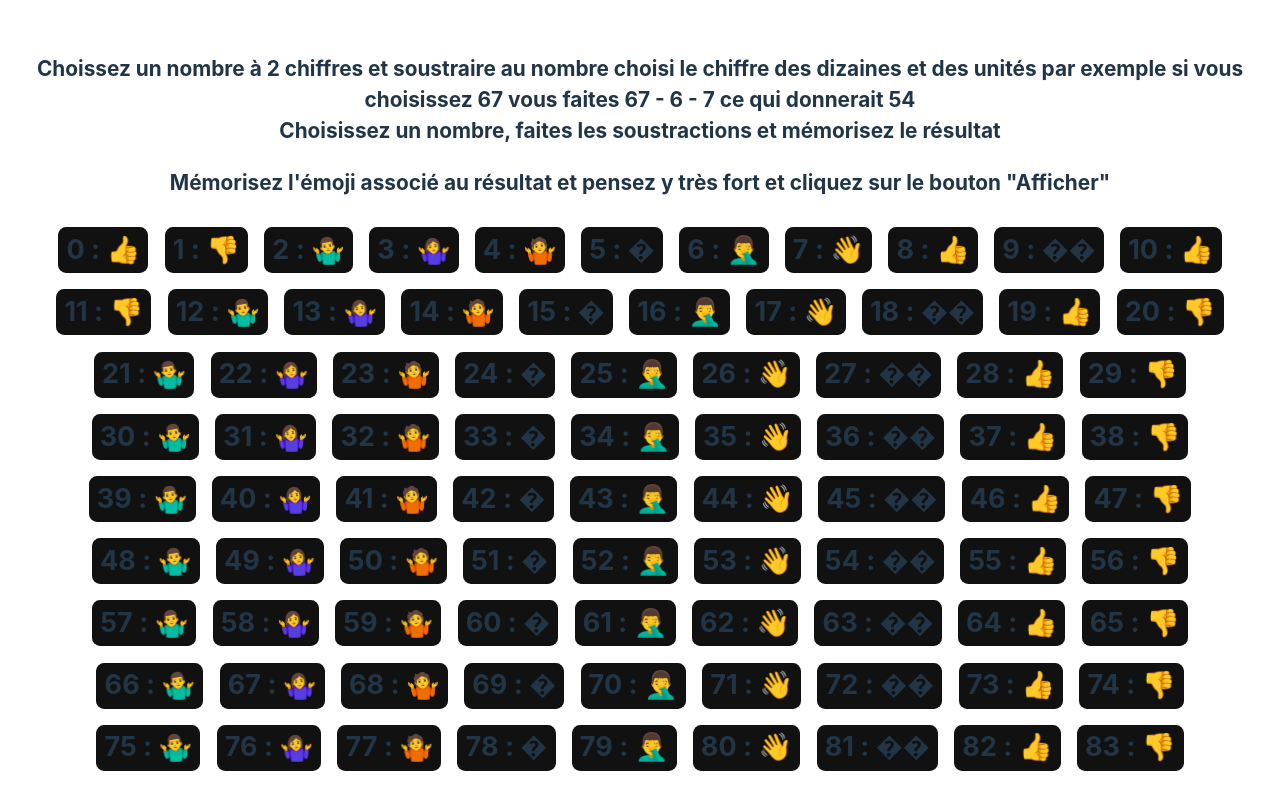
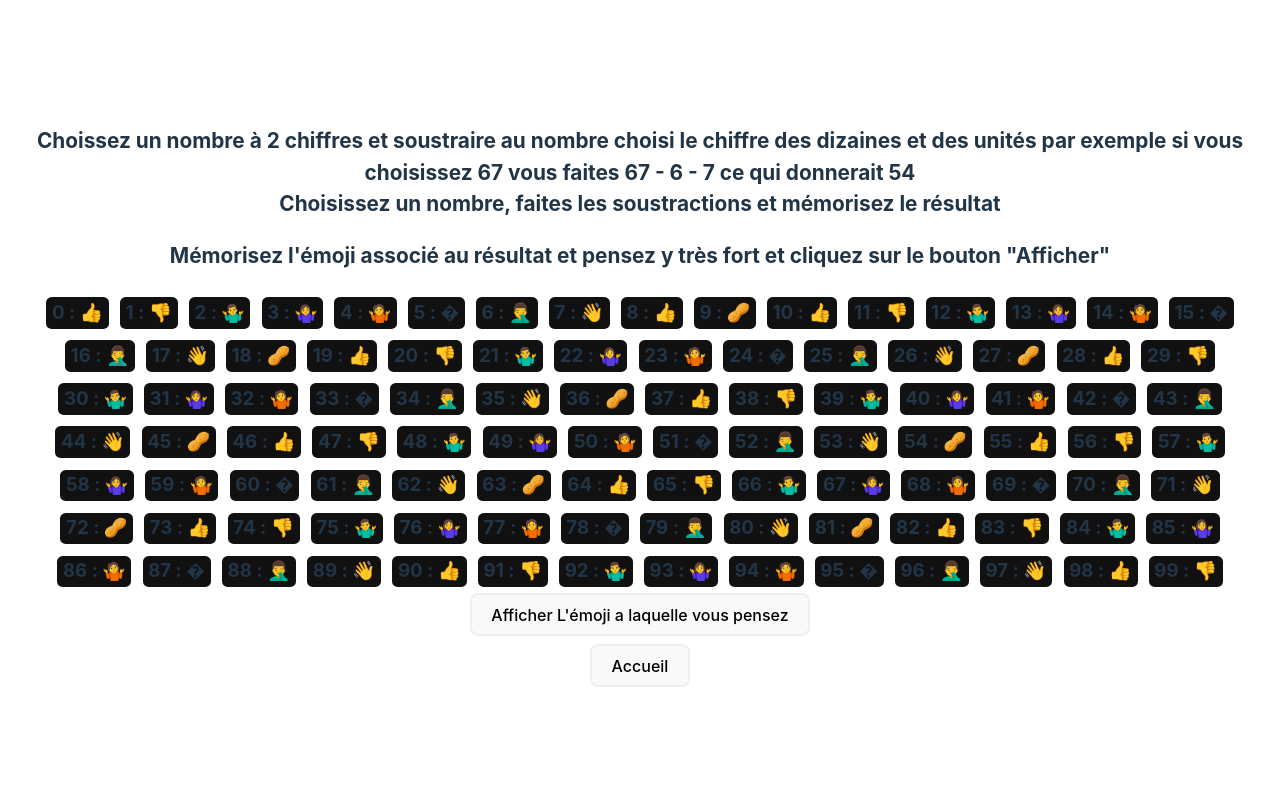
Before and after one commit to Michel-Developpement/mind-reader, a React (Vite) app: page /game in a window 1280 px wide. Shown: the top 785 px of the page. Built offline with nearby package versions, Linux system fonts and the light colour scheme.

Commit message:
UI modification

```diff
--- a/src/App.css
+++ b/src/App.css
@@ -21,7 +21,7 @@
   justify-content: center;
   align-items: center;
   align-content: center;
-  font-size: 1.3em;
+  font-size: 0.9em;
 }
 
 p {
@@ -31,6 +31,7 @@ p {
 
 .result {
   font-size: 5em;
+  animation: apear 1s linear;
 }
 
 .table-cell {
@@ -40,13 +41,29 @@ p {
   border-radius: 0.3em;
 }
 
+.link {
+  margin: 0.5em 0;
+}
+
 @keyframes rotate {
   0% {
-    transform: rotateY(90deg);
+    transform: translateZ(-1000px) rotateY(90deg);
+    opacity: 0;
   }
 
   100% {
-    transform: rotateY(0deg);
+    transform: translateZ(0px) rotateY(0deg);
+    opacity: 1;
   }
 
 }
+
+@keyframes arear {
+  from {
+    opacity: 0;
+  }
+
+  to {
+    opacity: 1;
+  }
+}
--- a/src/index.css
+++ b/src/index.css
@@ -39,7 +39,7 @@ h1 {
 
 button {
   border-radius: 8px;
-  border: 1px solid transparent;
+  border: 2px solid #eee;
   padding: 0.6em 1.2em;
   font-size: 1em;
   font-weight: 500;
--- a/src/views/Game.tsx
+++ b/src/views/Game.tsx
@@ -4,7 +4,117 @@ import Table from "../components/Table";
 import { Link } from "react-router-dom";
 
 function Game() {
-  const data = ["🤐", "😘", "��", "🤣", "✅"];
+  const data = [
+    "🤐",
+    "😘",
+    "🤣",
+    "✅",
+    "🤔",
+    "🤩",
+    "🤪",
+    "🤫",
+    "🤭",
+    "🤮",
+    "🤯",
+    "🤰",
+    "🤱",
+    "🤲",
+    "🤳",
+    "🤴",
+    "🤵",
+    "🤶",
+    "🤷",
+    "🤸",
+    "🤹",
+    "🤼",
+    "🤽",
+    "🤾",
+    "🤿",
+    "🥀",
+    "🥁",
+    "🥂",
+    "🥃",
+    "🥄",
+    "🥅",
+    "🥇",
+    "🥈",
+    "🥉",
+    "🥊",
+    "🥋",
+    "🥌",
+    "🥍",
+    "🥎",
+    "🥏",
+    "🥐",
+    "🥑",
+    "🥒",
+    "🥓",
+    "🥔",
+    "🥕",
+    "🥖",
+    "🥗",
+    "🥘",
+    "🥙",
+    "🥚",
+    "🥛",
+    "🥜",
+    "🥝",
+    "🥞",
+    "🥟",
+    "🥠",
+    "🥡",
+    "🥢",
+    "🥣",
+    "🥤",
+    "🥥",
+    "🥦",
+    "🥧",
+    "🥨",
+    "🥩",
+    "🥪",
+    "🥫",
+    "🥬",
+    "🥭",
+    "🥮",
+    "🥯",
+    "🥰",
+    "🥱",
+    "🥳",
+    "🥴",
+    "🥵",
+    "🥶",
+    "🥷",
+    "🥸",
+    "🥺",
+    "🥻",
+    "🥼",
+    "🥽",
+    "🥾",
+    "🥿",
+    "🦀",
+    "🦁",
+    "🦂",
+    "🦃",
+    "🦄",
+    "🦅",
+    "🦆",
+    "🦇",
+    "🦈",
+    "🦉",
+    "🦊",
+    "🦋",
+    "🦌",
+    "🦍",
+    "🦎",
+    "🦏",
+    "🦐",
+    "🦑",
+    "🦒",
+    "🦓",
+    "🦔",
+    "🦕",
+    "🦖",
+  ];
   const [prediction, setPrediction] = useState(
     data[Math.round(Math.random() * data.length)]
   );
@@ -40,7 +150,9 @@ function Game() {
           </p>
         )}
         <br />
-        <Link to="/">Accueil</Link>
+        <Link to="/">
+          <button className="link">Accueil</button>
+        </Link>
       </div>
     </div>
   );
--- a/src/views/Home.tsx
+++ b/src/views/Home.tsx
@@ -9,7 +9,9 @@ export default function Home() {
         <h1>Le lecteur de pensées</h1>
         <img className="img" src={brain} alt="télépathie" />
         <p>L'appli qui lit dans vos pensées</p>
-        <Link to="/game">Jouer</Link>
+        <Link to="/game">
+          <button className="link">Jouer</button>
+        </Link>
       </div>
     </div>
   );
```
